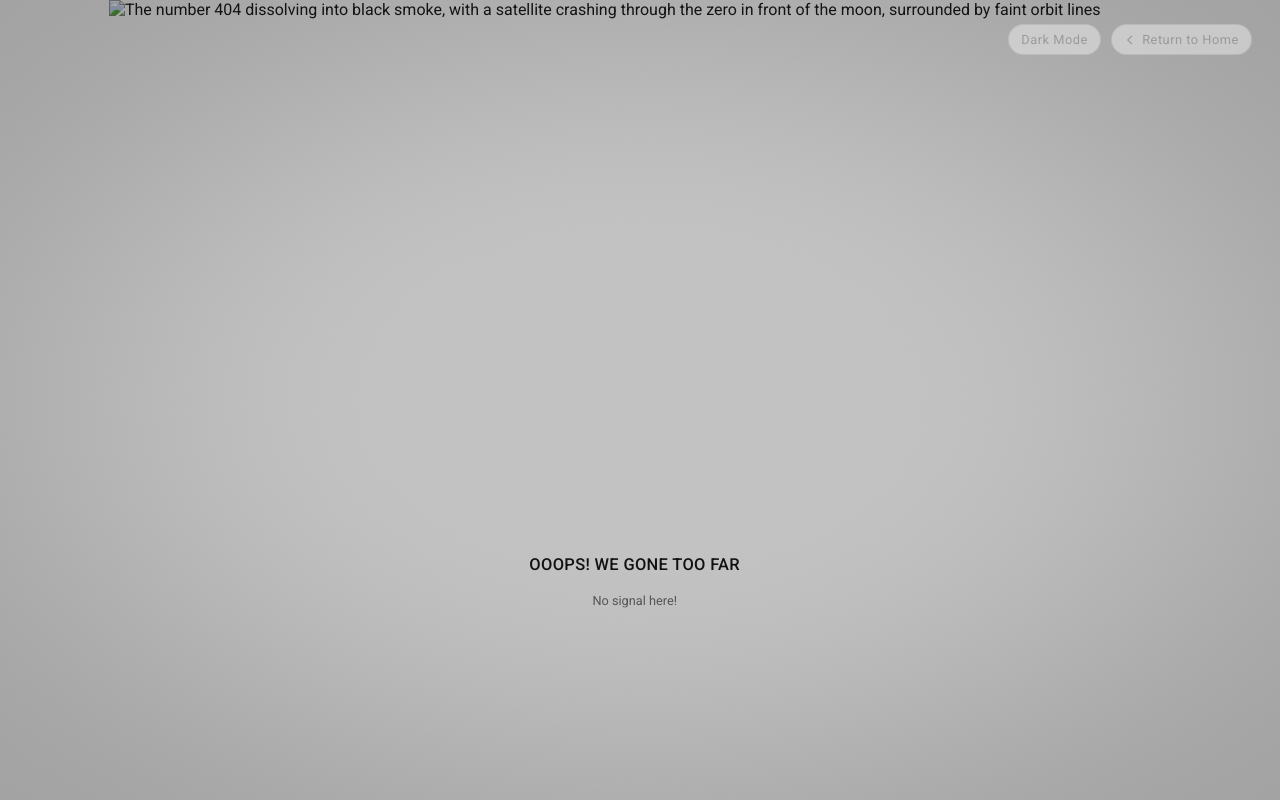
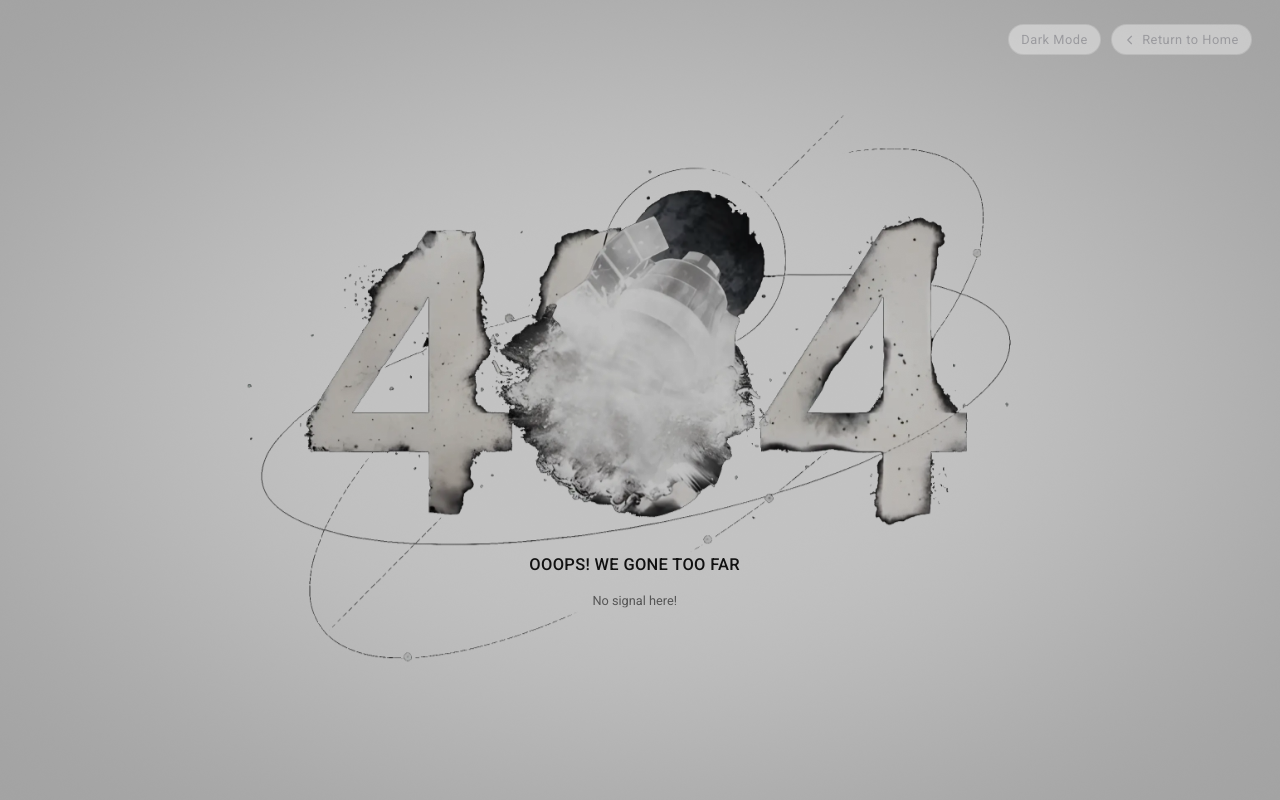
Before and after one commit to d4rkc0de-club/recCTF-theme, a Vue app: page 404/404.html in a window 1280 px wide. Built offline with nearby package versions, Linux system fonts and the light colour scheme.

Commit message:
404-bg.webp path fix

```diff
--- a/404/404.html
+++ b/404/404.html
@@ -27,7 +27,7 @@
 
   <main class="stage">
     <!-- Original artwork (orbits, annotations, smoky 404, satellite & moon) with the X and captions removed -->
-    <img class="art" src="assets/404-scene.webp" width="2560" height="1928" fetchpriority="high" decoding="async"
+    <img class="art" src="404-bg.webp" width="2560" height="1928" fetchpriority="high" decoding="async"
          alt="The number 404 dissolving into black smoke, with a satellite crashing through the zero in front of the moon, surrounded by faint orbit lines">
 
     <h1 class="title">Ooops! We gone too far</h1>
```
